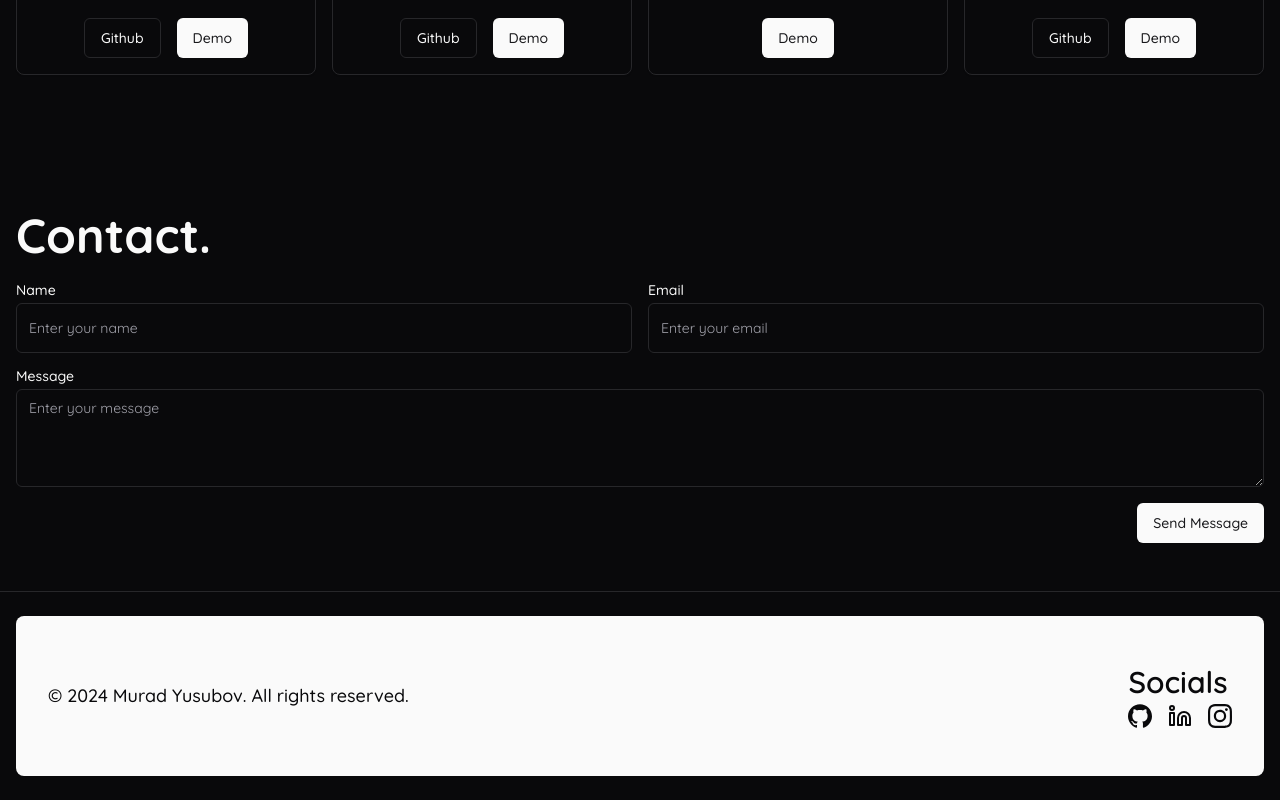
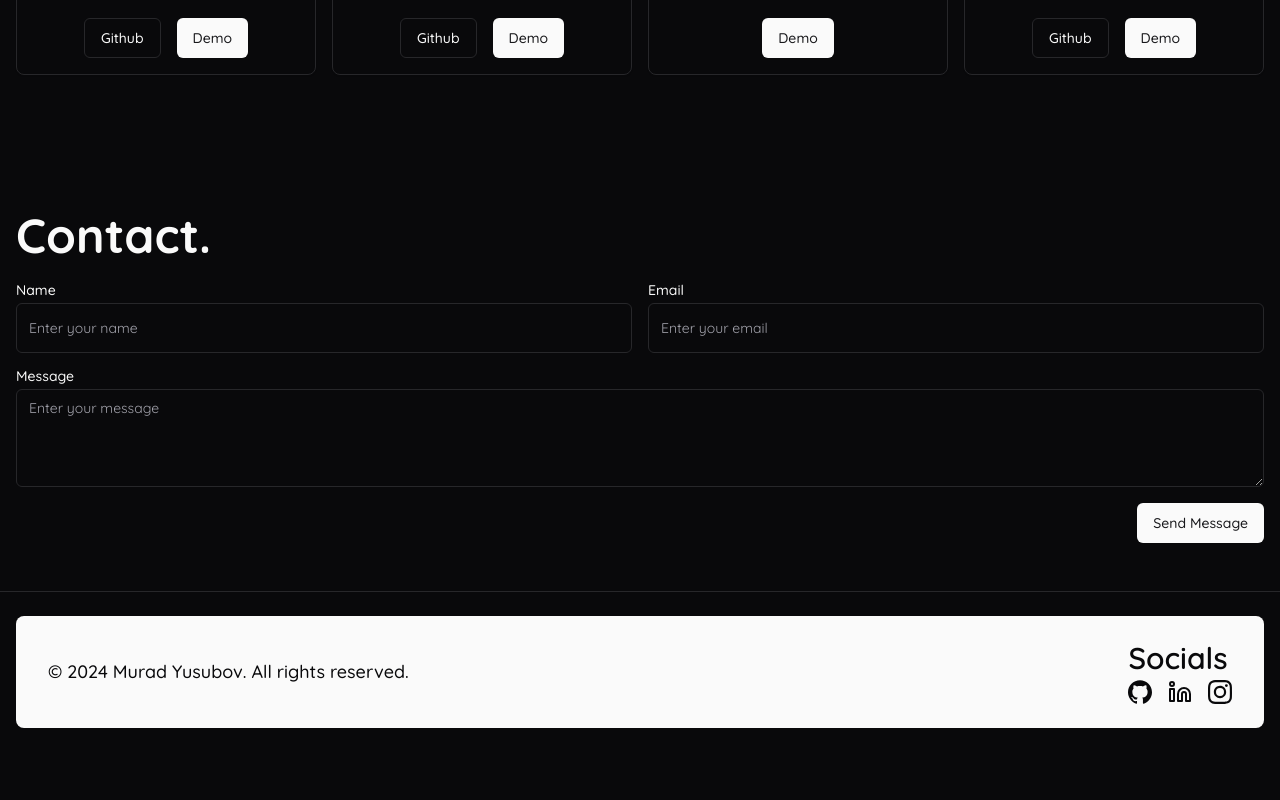
Before and after one commit to Biolater/my-portfolio, a Next.js app: page / in a window 1280 px wide. Shown: the part 2950-3750 px from the top of the page. After the commit the page ends 3702 px from the top, so only its background shows below. Built offline with nearby package versions, Linux system fonts and the light colour scheme.

Commit message:
Footer update

```diff
--- a/components/Footer/Footer.tsx
+++ b/components/Footer/Footer.tsx
@@ -24,7 +24,7 @@ const SOCIALS = [
 const Footer = () => {
   return (
     <footer className="footer px-4 border-t border-border py-6">
-      <div className="text-center px-4 flex gap-6 flex-col sm:flex-row items-center justify-between bg-primary rounded-lg py-6 md:py-12  md:px-8 container  max-w-7xl mx-auto text-background">
+      <div className="text-center px-4 flex gap-6 flex-col sm:flex-row items-center justify-between bg-primary rounded-lg py-6  md:px-8 container  max-w-7xl mx-auto text-background">
         <p className="text-sm order-1 sm:order-first font-medium sm:text-base lg:text-lg">
           &copy; 2024 Murad Yusubov. All rights reserved.
         </p>
@@ -38,7 +38,11 @@ const Footer = () => {
                 target="_blank"
                 rel="noopener noreferrer"
               >
-                <social.icon className={`text-background ${!social.noFill && "fill-background"} size-6`} />
+                <social.icon
+                  className={`text-background ${
+                    !social.noFill && "fill-background"
+                  } size-6`}
+                />
               </a>
             ))}
           </div>
```
Also changed, not shown: 1 other file (tests, documents, lock files or other folders).
